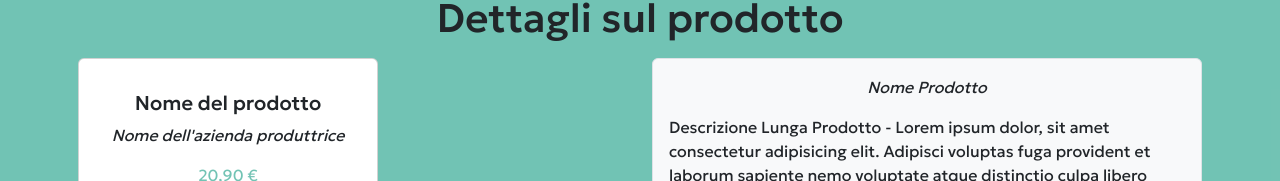
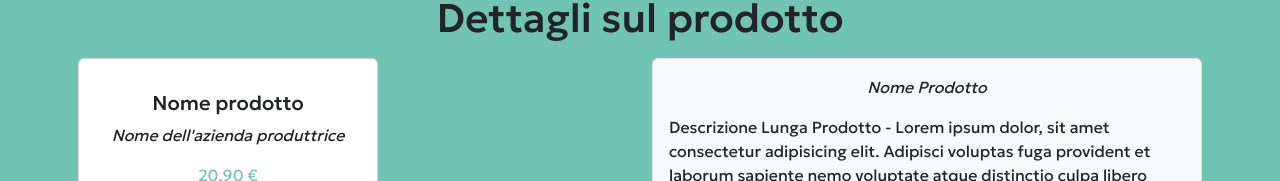
Before and after one commit to coluccifrancesco/fluffman-project-work, a React (Vite) app in the folder fluffman_pw/front-end/: page /SingleProductPage in a window 1280 px wide. Shown: the part 166-347 px from the top of the page. Built offline with nearby package versions, Linux system fonts and the light colour scheme; no server answers.

Commit message:
Fetch product data in SingleProductPage and pass to CardProductDetail component

```diff
--- a/fluffman_pw/front-end/components/CardComponent/CardProductDetails.jsx
+++ b/fluffman_pw/front-end/components/CardComponent/CardProductDetails.jsx
@@ -1,8 +1,8 @@
-export default function CardProductDetail() {
+export default function CardProductDetail({ product }) {
   return (
     <div className="card p-3 mb-3">
       <div className="card-body text-center">
-        <h5 className="product_name text-dark">Nome del prodotto</h5>
+        <h5 className="product_name text-dark">{/*{product?.name}*/}Nome prodotto</h5>
         <p className="producer text-dark">
           <em>Nome dell'azienda produttrice</em>
         </p>
--- a/fluffman_pw/front-end/pages/SingleProductPage.jsx
+++ b/fluffman_pw/front-end/pages/SingleProductPage.jsx
@@ -1,8 +1,23 @@
 import CardProductDetail from "../components/CardComponent/CardProductDetails";
 import CardItem from "../components/CardComponent/CardItem";
 import "../styles/SingleProductPage.css";
+import { useEffect, useState } from "react";
+import { useParams } from 'react-router-dom';
 
 export default function SingleProductPage() {
+
+  const [product, setProduct] = useState();
+  const { id } = useParams()
+  const apiProductUrl = `http://localhost:5173/api/products/${id}`
+
+  useEffect(() => {
+    fetch(apiProductUrl)
+      .then(res => res.json())
+      .then(data => {
+        setProduct(data)
+      })
+  }, [])
+
   return (
     <div className="bg">
       <div className="container p-2">
@@ -13,7 +28,7 @@ export default function SingleProductPage() {
         {/* Sezione Card + Descrizione */}
         <div className="row align-items-start g-4">
           <div className="col-md-6">
-            <CardProductDetail />
+            <CardProductDetail product={product} />
           </div>
           <div className="col-md-6 d-flex flex-column justify-content-around">
             <div className="p-3 border rounded h-100 bg-light">
```
